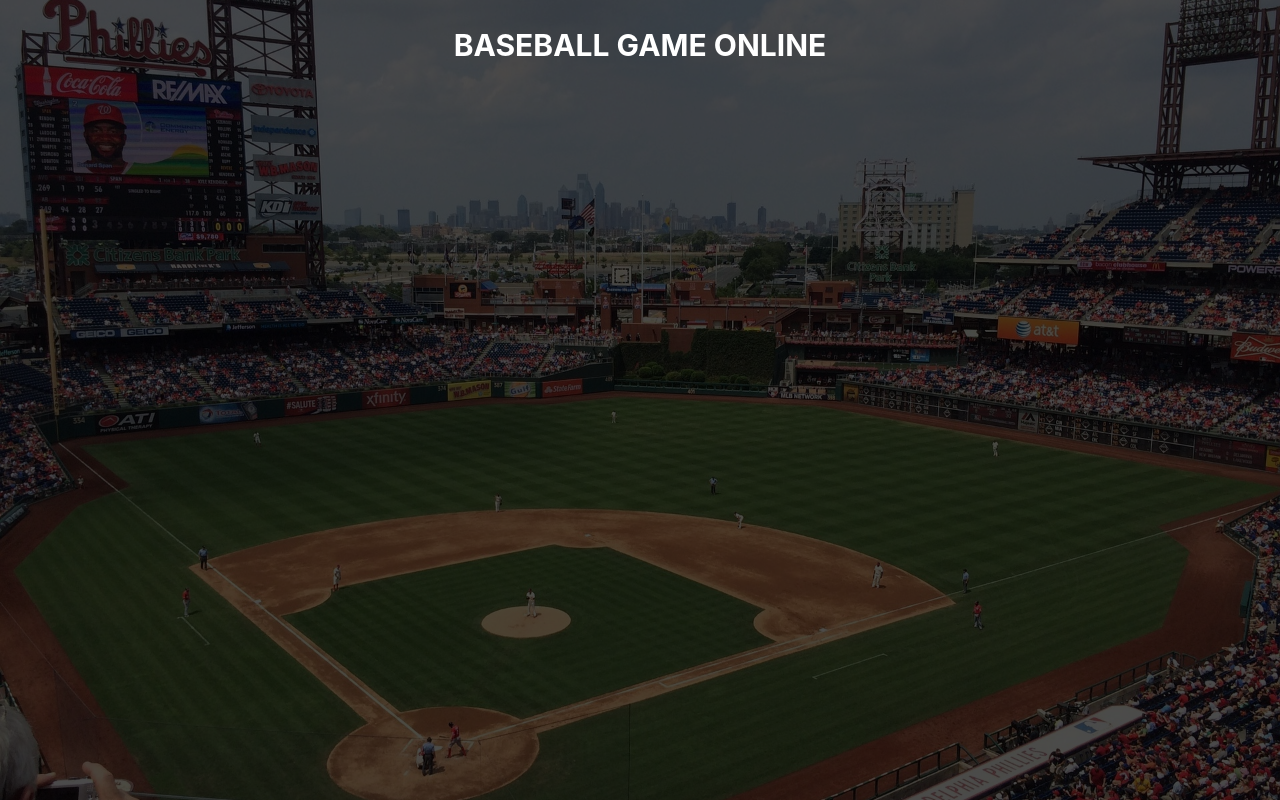
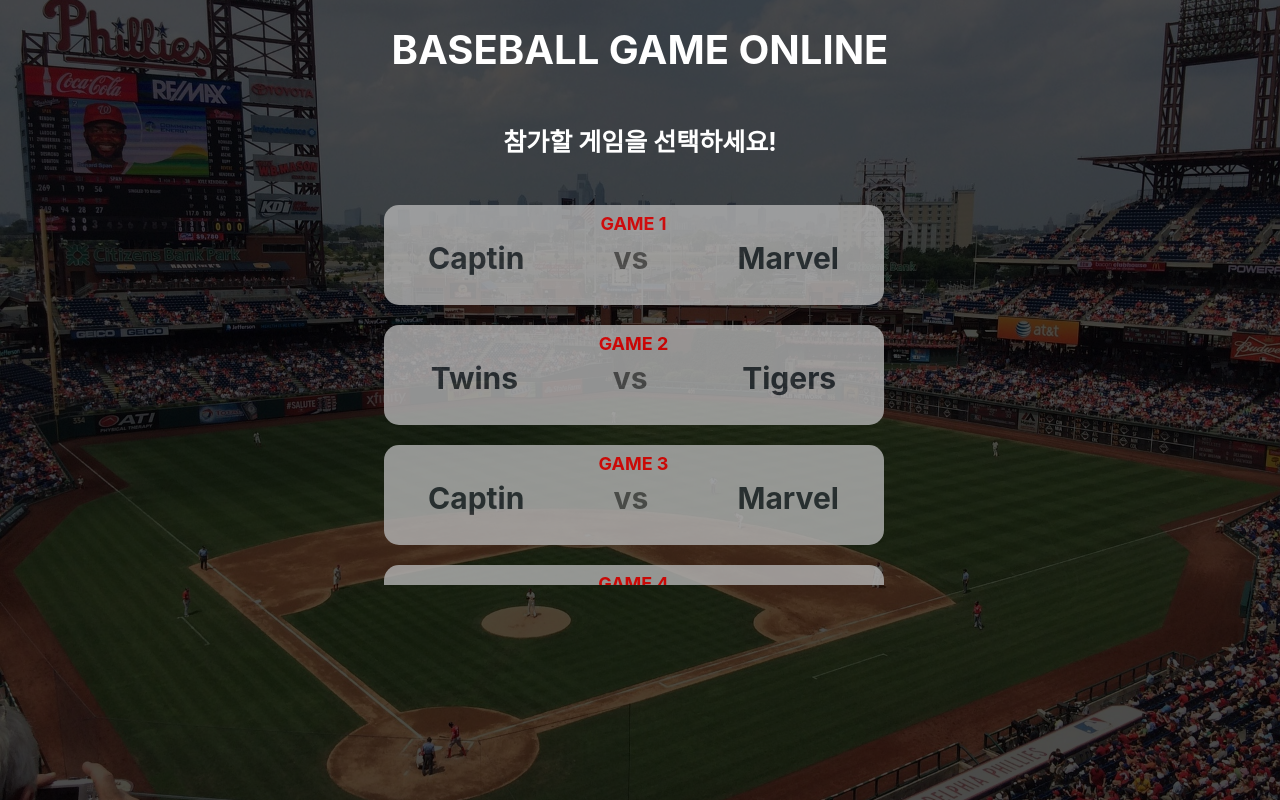
Before and after one commit to codesquad-member-2020/baseball-06, a React (Create React App) app in the folder FE/baseball/: page / in a window 1280 px wide. Built offline with nearby package versions, Linux system fonts and the light colour scheme.

Commit message:
[fe] feat: 팀 선택시 게임진행화면으로 이동 라우터

```diff
--- a/FE/baseball/src/App.js
+++ b/FE/baseball/src/App.js
@@ -1,11 +1,16 @@
 import React from "react";
 import GameSelectionPage from "./components/GameSelection/GameSelectionPage.jsx";
 import Defense from "./components/Defense/Defense.jsx";
+import { BrowserRouter, Route } from "react-router-dom";
 
 function App() {
   return (
-    // <GameSelectionPage></GameSelectionPage>
-    <Defense></Defense>
+    <BrowserRouter>
+      <div>
+        <Route path="/" exact component={GameSelectionPage} />
+        <Route path="/Defense" exact component={Defense} />
+      </div>
+    </BrowserRouter>
   );
 }
 
--- a/FE/baseball/src/components/gameSelection/GameSelection.jsx
+++ b/FE/baseball/src/components/gameSelection/GameSelection.jsx
@@ -2,7 +2,7 @@ import React from "react";
 import styled, { ThemeProvider } from "styled-components";
 import theme from "../../styles/theme";
 
-function GameSelection({ teams }) {
+function GameSelection({ teams, history }) {
   // const onClcikTema = (play) => {
   //   console.log(play);
   //   let message = null;
@@ -13,14 +13,20 @@ function GameSelection({ teams }) {
   //   }
   //   dispatch({ tyep: "gameSelection", message: message });
   // };
+
+  const onClickTeam = () => {
+    history.push("/Defense");
+  };
+
   return (
     <ThemeProvider theme={theme}>
       <GameSelectionArea>
         <GameNumber>GAME {teams.id}</GameNumber>
         <Teams>
-          <Team>{teams.team1.name}</Team>
+          <Team onClick={onClickTeam}>{teams.team1.name}</Team>
+
           <Vs>vs</Vs>
-          <Team>{teams.team2.name}</Team>
+          <Team onClick={onClickTeam}>{teams.team2.name}</Team>
         </Teams>
       </GameSelectionArea>
     </ThemeProvider>
--- a/FE/baseball/src/components/gameSelection/gameSelectionPage.jsx
+++ b/FE/baseball/src/components/gameSelection/gameSelectionPage.jsx
@@ -22,14 +22,12 @@ import { gameSelectionMock } from "../../gameSelectionMock";
 //   }
 // };
 
-function GameSelectionPage() {
+function GameSelectionPage({ history }) {
   // const [state, dispatch] = useReducer(reducer, initialState);
 
   const [message, setMessage] = useState("참가할 게임을 선택하세요!");
   const [teams, setTeams] = useState("");
 
-  {
-  }
   return (
     <ThemeProvider theme={theme}>
       <GlobalStyle />
@@ -39,7 +37,7 @@ function GameSelectionPage() {
           <MessageArea>{message}</MessageArea>
           <GameSelectionContainer>
             {gameSelectionMock.map((teams) => (
-              <GameSelection key={teams.id} teams={teams} />
+              <GameSelection key={teams.id} teams={teams} history={history} />
             ))}
           </GameSelectionContainer>
         </Container>
```
